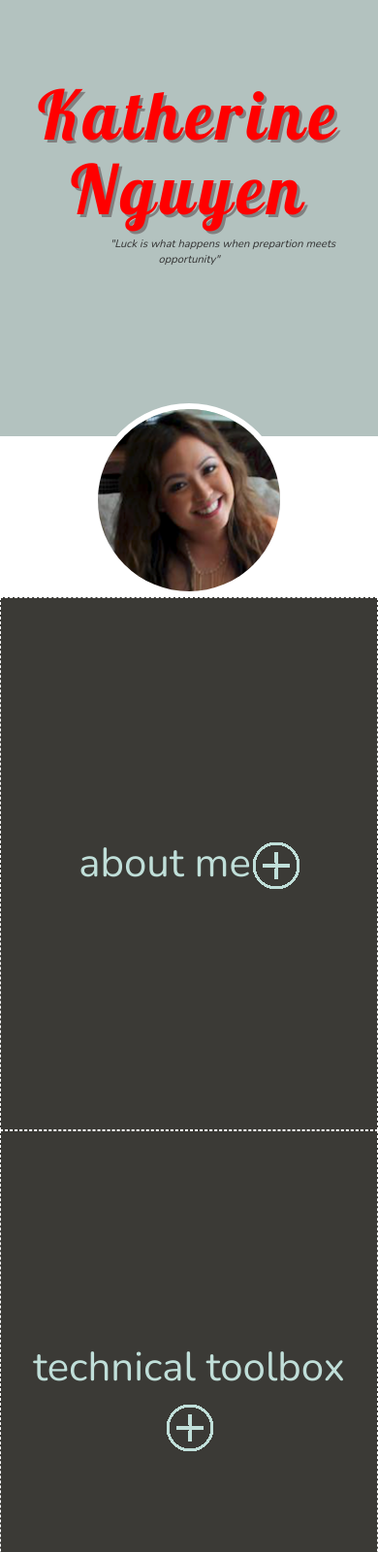
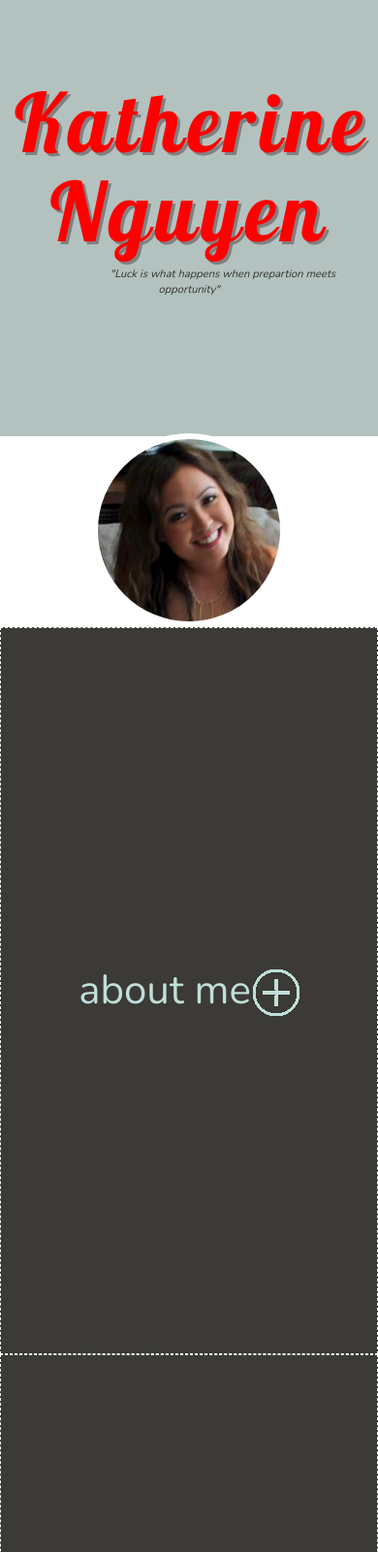
Before and after one commit to kateugenio/portfolio, a website: page client/index.html in a window 390 px wide. Shown: the top 1601 px of the page at 97% size. Drawn offline with nearby package versions, Linux system fonts and the light colour scheme.

Commit message:
updates for responsiveness

```diff
--- a/client/css/custom.css
+++ b/client/css/custom.css
@@ -134,6 +134,16 @@
 		font-size: 6em;
 	}
 	.top {
-		height: 800px;
+		height: 750px;
+		padding: 0px;
 	}
 }
+@media screen and (max-width: 1024px){
+	#header h1 {
+		font-size: 6em;
+	}
+	.top {
+		height: 750px;
+		padding: 0px;
+	}
+}
--- a/client/index.html
+++ b/client/index.html
@@ -42,14 +42,14 @@
 
     <div id="main">
       <div class="row" id="about">
-        <div class="col-md-4 col-xs-12 top" id="about-me">
+        <div class="col-md-4 col-sm-12 col-xs-12 top" id="about-me">
           <p class="aboutToggle hvr-pulse frontside">about me<span><img class="plussign" src="images/plussign2.png"></span></p>
           <p class="aboutToggle backside" style="display: none">
             Thank you for visiting! My name is Katherine and I am a Full-stack web developer, eager to keep learning and enhancing my skills. I am currently seeking a position as a Web Developer. I love creating dynamic web apps and beautiful interfaces. Most of my front-end learning was self-taught, but learned backend development through an immersive coding bootcamp (<a href="https://www.codingdojo.com" target="_blank">Coding Dojo</a>). Currently my profession is to manage software development projects working with a team of web developers, serving as their Product Owner, Scrum Master, and Project Manager. Aside from web development, I have a strong passion for music, DJing, travelling, food, and you can catch me browsing through residential real estate properties, I just love homes!
             <img class="backarrow" src="images/backarrow.png" alt="Back arrow">
           </p>
         </div>
-        <div class="col-md-4 col-xs-12 top" id="toolbox">
+        <div class="col-md-4 col-sm-12 col-xs-12 top" id="toolbox">
           <p class="toolboxToggle hvr-pulse frontside">technical toolbox<span><img class="plussign" src="images/plussign2.png"></span></p>
           <p class="toolboxToggle backside" style="display: none">
             <span style="font-weight: bold; color: #e9ece5">Front-End: </span>
@@ -93,7 +93,7 @@
               <img class="backarrow" src="images/backarrow.png" alt="Back arrow">
           </p>
         </div>
-        <div class="col-md-4 col-xs-12 top" id="connect">
+        <div class="col-md-4 col-sm-12 col-xs-12 top" id="connect">
           <p class="connectToggle hvr-pulse frontside">connect with me<span><img class="plussign" src="images/plussign2.png"></span></p>
           <p class="connectToggle backside" style="display: none">
             <a href="https://github.com/kateugenio" target="_blank"><img src="images/GitHub_Logo.png" alt="GitHub Logo"></a>
```
